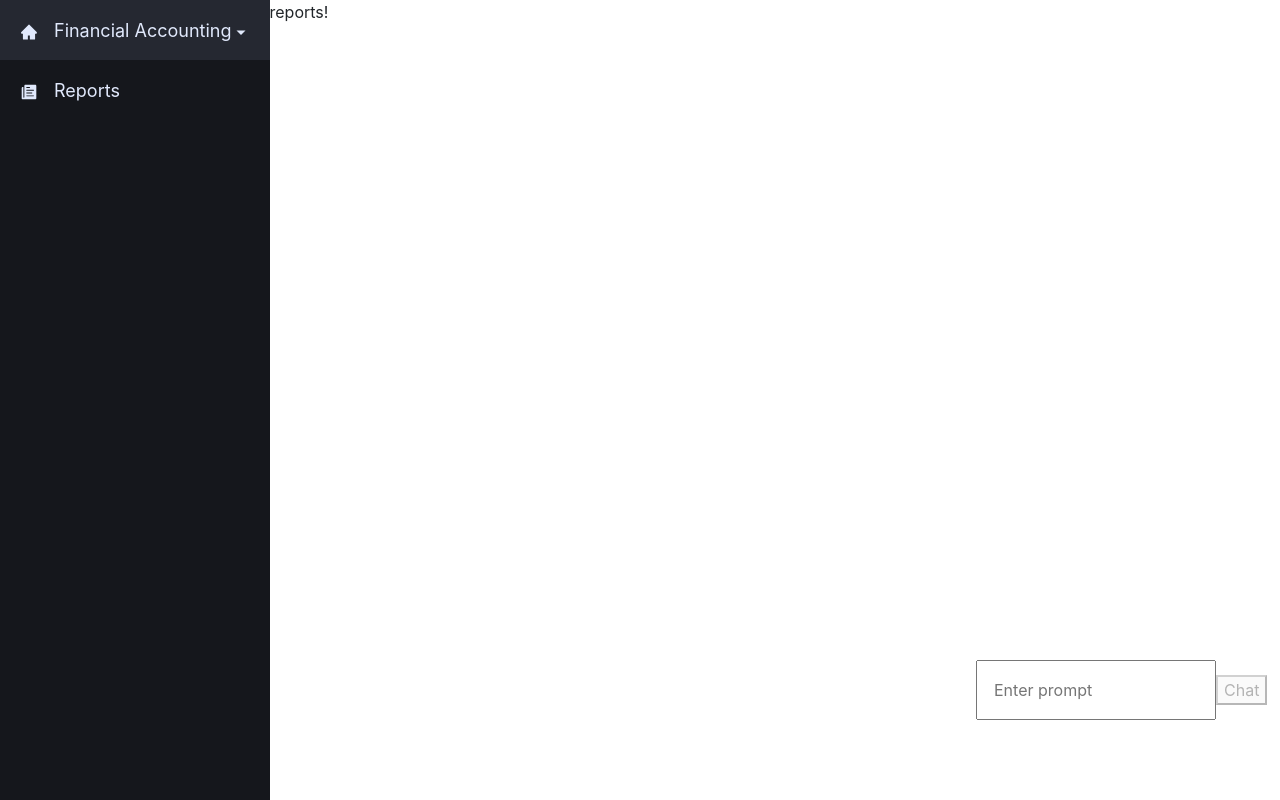
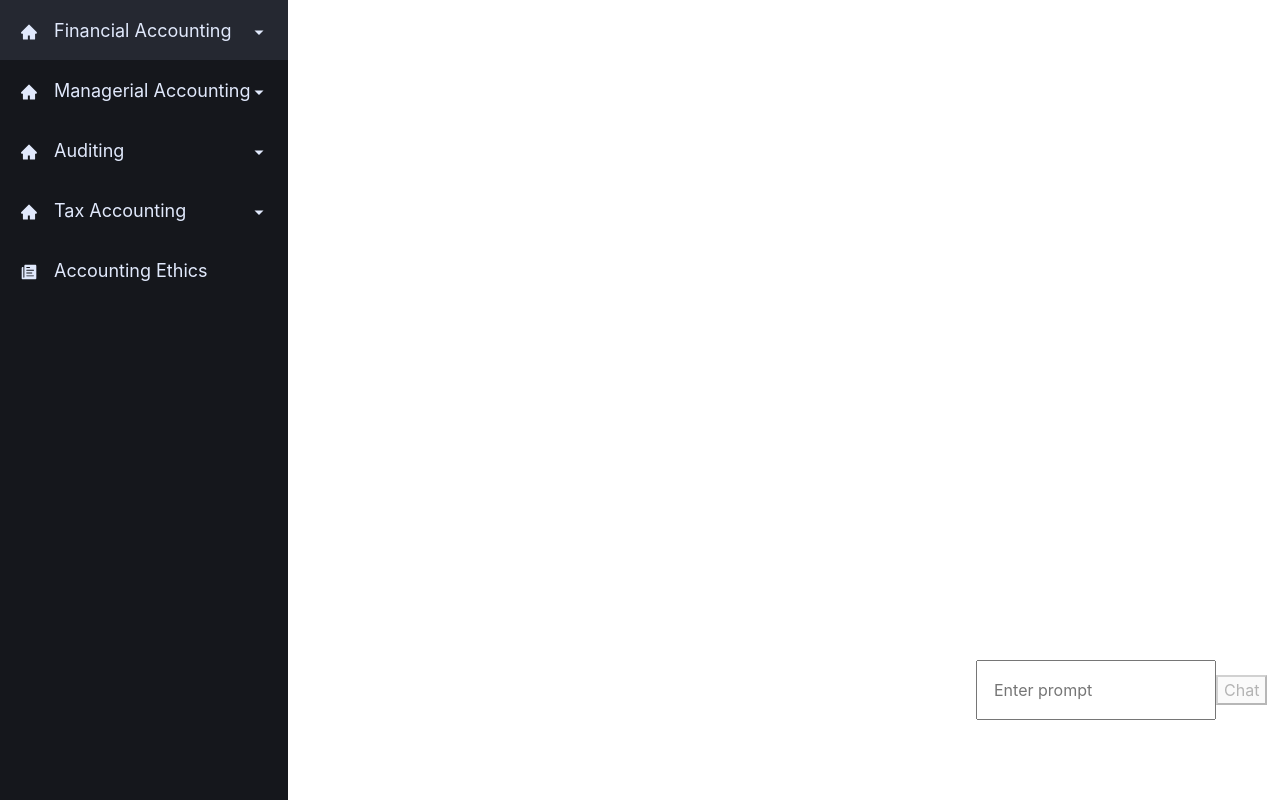
Before and after one commit to npgilman/ai_hackathon, a React (Create React App) app: page /Reports in a window 1280 px wide. Built offline with nearby package versions, Linux system fonts and the light colour scheme.

Commit message:
committing tracked files

```diff
--- a/src/pages/PageToRender.js
+++ b/src/pages/PageToRender.js
@@ -1,21 +1,64 @@
+import { Routes, Route } from 'react-router-dom';
+
 import LandingPage from './contentPages/LandingPage';
-import FinAccPage from './contentPages/FinAccPage';
-import Reports from './contentPages/Reports';
 
-import { Routes, Route } from 'react-router-dom';
+// financial accounting
+import FinancialAccounting from './contentPages/FinancialAccounting';
+import GenerallyAcceptedAccountingPrinciples from './contentPages/GenerallyAcceptedAccountingPrinciples';
+import FinancialStatements from './contentPages/FinancialStatements';
+
+// managerial accounting
+import ManagerialAccounting from './contentPages/ManagerialAccounting';
+import CostAccounting from './contentPages/CostAccounting';
+import Forecasting from './contentPages/Forecasting';
+import CVPAnalysis from './contentPages/CVPAnalysis';
+
+// auditing
+import Auditing from './contentPages/Auditing';
+import ExternalAuditing from './contentPages/ExternalAuditing';
+import InternalAuditing from './contentPages/InternalAuditing'
+
+// taxes
+import TaxAccouting from './contentPages/TaxAccounting';
+import TaxPlanning from './contentPages/TaxPlanning';
+import TaxCompliance from './contentPages/TaxCompliance';
+import IndividualTaxes from './contentPages/IndividualTaxes';
+
+// others
+import AccountingEthics from './contentPages/AccountingEthics';
+
+
 
 // page to render. should be variable content (ie switched out based on navbar/sidebar selections)
 
 function PageToRender() {
     return (
-        <div className='flex-fill'>
+        <div className='d-flex flex-column flex-fill vh-100'>
             <Routes>
                 <Route path='/' exact element={<LandingPage />} />
 
-                <Route path='/FinancialAccounting/' exact element={<FinAccPage />} />
-                <Route path='/FinancialAccounting/Overview' exact element={<FinAccPage />} />
+                // financial accounting
+                <Route path='/financial-accounting' exact element={<FinancialAccounting />} />
+                <Route path='/financial-accounting/gaap' exact element={<GenerallyAcceptedAccountingPrinciples />} />
+                <Route path='/financial-accounting/financial-statements' exact element={<FinancialStatements />} />
 
-                <Route path='/Reports' exact element={<Reports />} />
+
+                <Route path='/managerial-accounting' exact element={<ManagerialAccounting />} />
+                <Route path='/managerial-accounting/cost-accounting' exact element={<CostAccounting />} />
+                <Route path='/managerial-accounting/forecasting' exact element={<Forecasting />} />
+                <Route path='/managerial-accounting/cvp-analysis' exact element={<CVPAnalysis />} />
+
+                <Route path='/auditing' exact element={<Auditing />} />
+                <Route path='/auditing/external-auditing' exact element={<ExternalAuditing />} />
+                <Route path='/auditing/internal-auditing' exact element={<InternalAuditing />} />
+
+                <Route path='/tax-accounting' exact element={<TaxAccouting />} />
+                <Route path='/tax-accounting/tax-planning' exact element={<TaxPlanning />} />
+                <Route path='/tax-accounting/tax-compliance' exact element={<TaxCompliance />} />
+                <Route path='/tax-accounting/individual-taxes' exact element={<IndividualTaxes />} />
+
+                <Route path='/accounting-ethics' exact element={<AccountingEthics />} />
+
             </Routes>
         </div>
     );
--- a/src/pages/SidebarData.js
+++ b/src/pages/SidebarData.js
@@ -6,22 +6,99 @@ import * as RiIcons from 'react-icons/ri';
 export const SidebarData = [
   {
     title: 'Financial Accounting',
-    path: '/FinancialAccounting',
+    path: '/financial-accounting',
     icon: <AiIcons.AiFillHome />,
     iconClosed: <RiIcons.RiArrowDownSFill />,
     iconOpened: <RiIcons.RiArrowUpSFill />,
 
     subNav: [
-    {
-        title: 'Topic Overview',
-        path: '/FinancialAccounting/Overview',
+      {
+        title: 'Generally Accepted Accounting Principles',
+        path: '/financial-accounting/gaap',
         icon: <IoIcons.IoIosPaper />
-    }
+      },
+      {
+        title: 'Financial Statements',
+        path: '/financial-accounting/financial-statements',
+        icon: <IoIcons.IoIosPaper />
+      }
     ]
   },
   {
-    title: 'Reports',
-    path: '/Reports',
+    title: 'Managerial Accounting',
+    path: '/managerial-accounting',
+    icon: <AiIcons.AiFillHome />,
+    iconClosed: <RiIcons.RiArrowDownSFill />,
+    iconOpened: <RiIcons.RiArrowUpSFill />,
+
+    subNav: [
+      {
+        title: 'Cost Accounting',
+        path: '/managerial-accounting/cost-accounting',
+        icon: <IoIcons.IoIosPaper />
+      },
+      {
+        title: 'Forecasting',
+        path: '/managerial-accounting/forecasting',
+        icon: <IoIcons.IoIosPaper />
+      },
+      {
+        title: 'CVP Analysis',
+        path: '/managerial-accounting/cvp-analysis',
+        icon: <IoIcons.IoIosPaper />
+      }
+    ]
+  },
+  {
+    title: 'Auditing',
+    path: '/auditing',
+    icon: <AiIcons.AiFillHome />,
+    iconClosed: <RiIcons.RiArrowDownSFill />,
+    iconOpened: <RiIcons.RiArrowUpSFill />,
+
+    subNav: [
+      {
+        title: 'External Auditing',
+        path: '/auditing/external-auditing',
+        icon: <IoIcons.IoIosPaper />
+      },
+      {
+        title: 'Internal Auditing',
+        path: '/auditing/internal-auditing',
+        icon: <IoIcons.IoIosPaper />
+      }
+
+    ]
+  },
+  {
+    title: 'Tax Accounting',
+    path: '/tax-accounting',
+    icon: <AiIcons.AiFillHome />,
+    iconClosed: <RiIcons.RiArrowDownSFill />,
+    iconOpened: <RiIcons.RiArrowUpSFill />,
+
+    subNav: [
+      {
+        title: 'Tax Planning',
+        path: '/tax-accounting/tax-planning',
+        icon: <IoIcons.IoIosPaper />
+      },
+      {
+        title: 'Tax Compliance',
+        path: '/tax-accounting/tax-compliance',
+        icon: <IoIcons.IoIosPaper />
+      },
+      {
+        title: 'Individual Taxes',
+        path: '/tax-accounting/individual-taxes',
+        icon: <IoIcons.IoIosPaper />
+      }
+
+    ]
+  },
+  {
+    title: 'Accounting Ethics',
+    path: '/accounting-ethics',
     icon: <IoIcons.IoIosPaper />
   }
 ];
--- a/src/pages/contentPages/FinAccPage.js
+++ /dev/null
@@ -1,10 +0,0 @@
-
-function FinAccOverview() {
-    return (
-        <div>
-            <p> fin accounting page ! </p>
-        </div>
-    );
-}
-
-export default FinAccOverview;
--- a/src/pages/contentPages/Reports.js
+++ /dev/null
@@ -1,10 +0,0 @@
-
-function Reports() {
-    return (
-        <div>
-            <p> reports! </p>
-        </div>
-    );
-}
-
-export default Reports;
```
